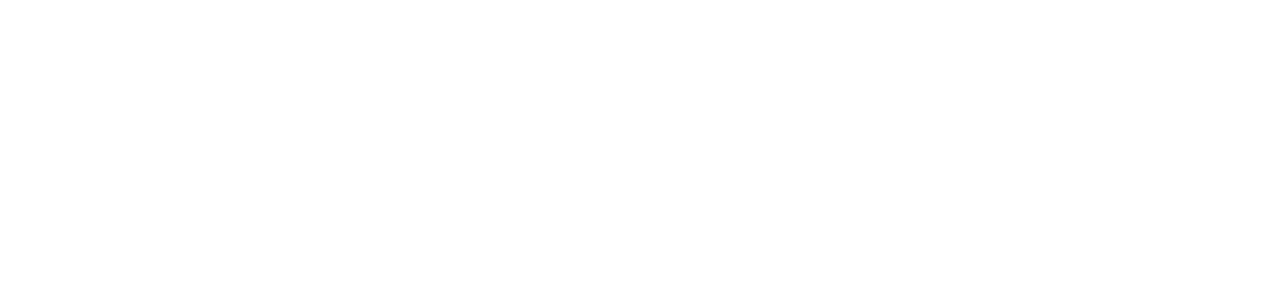
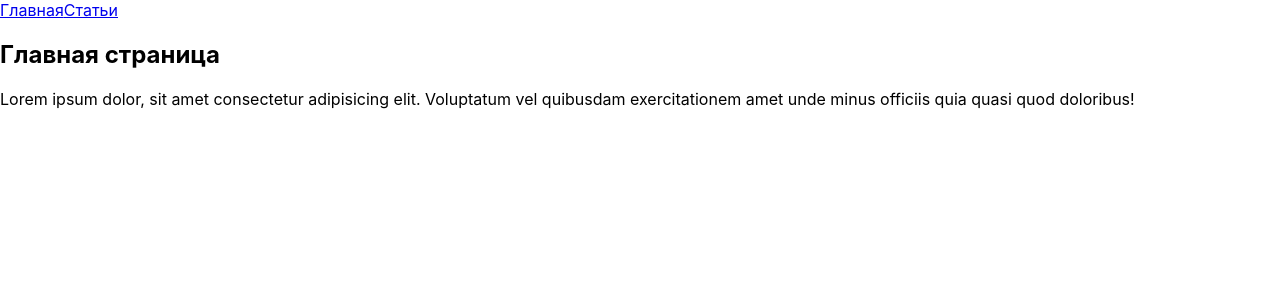
Before and after one commit to seagirl1110/post-routing, a React (Create React App) app: page / in a window 1280 px wide. Shown: the top 300 px of the page. Built offline with nearby package versions, Linux system fonts and the light colour scheme.

Commit message:
feat: add route

```diff
--- a/src/App.js
+++ b/src/App.js
@@ -1,7 +1,23 @@
 import './App.css';
+import { Routes, Route, Link, NavLink } from 'react-router-dom';
+import HomePage from './components/homePage';
+import ArticlesPage from './components/articlesPage';
+import ArticlePage from './components/articlePage';
 
 function App() {
-  return <div className="App"></div>;
+  return (
+    <div className="App">
+      <nav>
+        <Link to="/">Главная</Link>
+        <Link to="/articles">Статьи</Link>
+      </nav>
+      <Routes>
+        <Route path="/" element={<HomePage />} />
+        <Route path="/articles" element={<ArticlesPage />} />
+        <Route path="/articles/:id" element={<ArticlePage />} />
+      </Routes>
+    </div>
+  );
 }
 
 export default App;
--- /dev/null
+++ b/src/components/articlePage/index.jsx
@@ -0,0 +1,16 @@
+import { useLocation, useParams } from 'react-router-dom';
+
+function ArticlePage() {
+  const { id } = useParams();
+  const { pathname } = useLocation();
+
+  return (
+    <div>
+      <h2>Статья {id}</h2>
+      <p>Содержание статьи {id}</p>
+      <p>Текущий путь: {pathname}</p>
+    </div>
+  );
+}
+
+export default ArticlePage;
--- /dev/null
+++ b/src/components/articlesPage/index.jsx
@@ -0,0 +1,16 @@
+const articles = [1, 2, 3, 4, 5];
+
+function ArticlesPage() {
+  return (
+    <div>
+      <h2>Список статей</h2>
+      <ul>
+        {articles.map((article, index) => (
+          <li key={index}>Статья {article}</li>
+        ))}
+      </ul>
+    </div>
+  );
+}
+
+export default ArticlesPage;
--- /dev/null
+++ b/src/components/homePage/index.jsx
@@ -0,0 +1,13 @@
+function HomePage() {
+  return (
+    <div>
+      <h2>Главная страница</h2>
+      <p>
+        Lorem ipsum dolor, sit amet consectetur adipisicing elit. Voluptatum vel
+        quibusdam exercitationem amet unde minus officiis quia quasi quod
+        doloribus!
+      </p>
+    </div>
+  );
+}
+export default HomePage;
--- a/src/index.js
+++ b/src/index.js
@@ -2,6 +2,11 @@
 import ReactDOM from 'react-dom/client';
 import './index.css';
 import App from './App';
+import { BrowserRouter } from 'react-router-dom';
 
 const root = ReactDOM.createRoot(document.getElementById('root'));
-root.render(<App />);
+root.render(
+  <BrowserRouter>
+    <App />
+  </BrowserRouter>
+);
```
Also changed, not shown: src/components/articlePage/styles.module.css (added), src/components/articlesPage/styles.module.css (added), src/components/homePage/styles.module.css (added).
